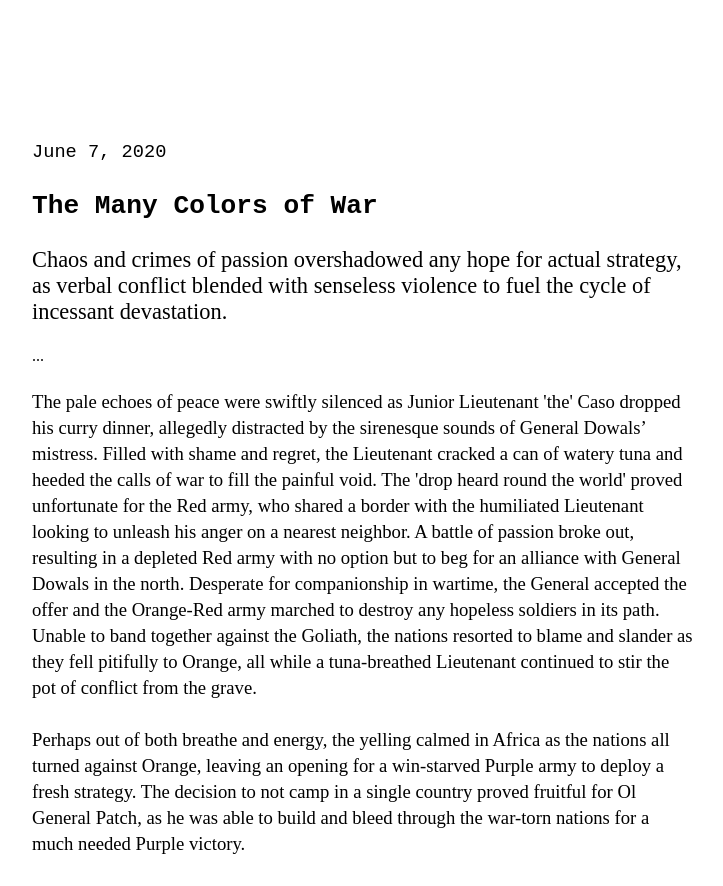
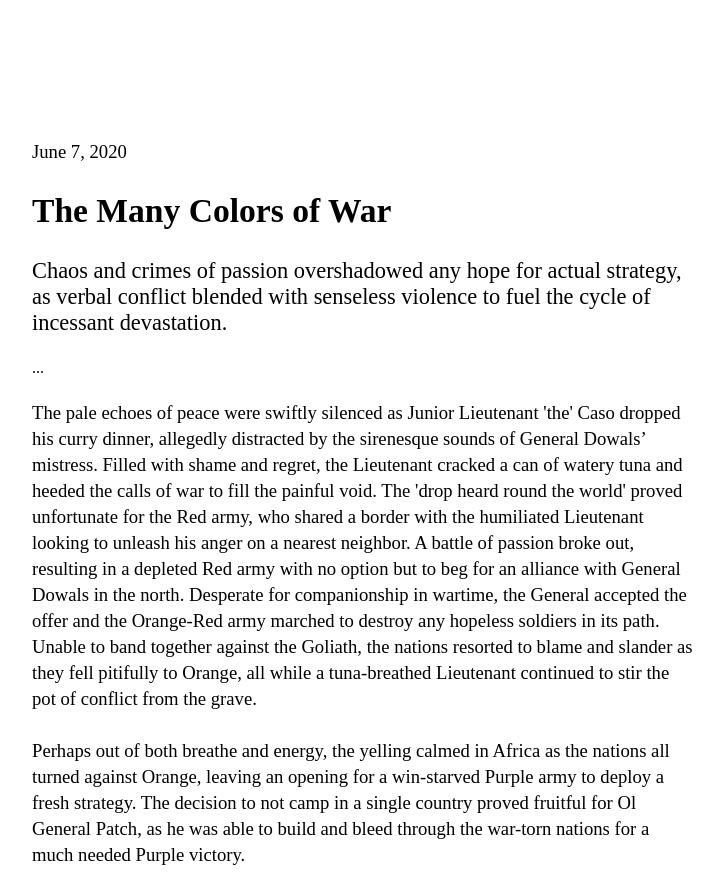
Before and after one commit to kduckets/tfw, a Next.js app: page / in a window 1280 px wide. Shown: the part 6260-7146 px from the top of the page, without its empty margins (277-1000 px from the left). Built offline with nearby package versions, Linux system fonts and the light colour scheme; a web font is replaced by a local one.

Commit message:
Update index.js

```diff
--- a/pages/index.js
+++ b/pages/index.js
@@ -150,8 +150,8 @@ scolds his soldiers and quietly plots his revenge.
 
 
 <div className="fullHeight">
-<p className="narration"><small>June 7, 2020</small>
-<h3>The Many Colors of War</h3>
+<p className="story"><small>June 7, 2020</small>
+<h2>The Many Colors of War</h2>
 </p>
 <p>Chaos and crimes of passion overshadowed any hope for actual strategy, as verbal conflict blended with
 senseless violence to fuel the cycle of incessant devastation.</p>
```
